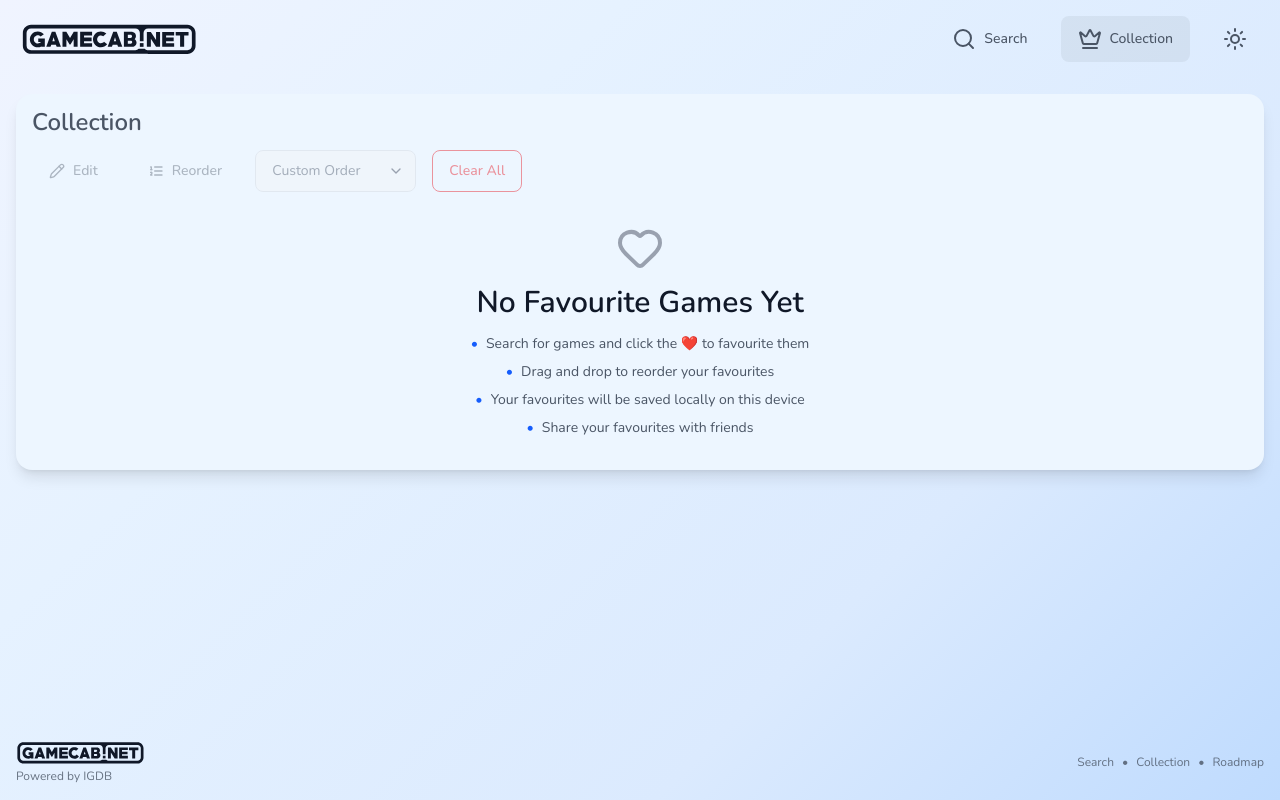
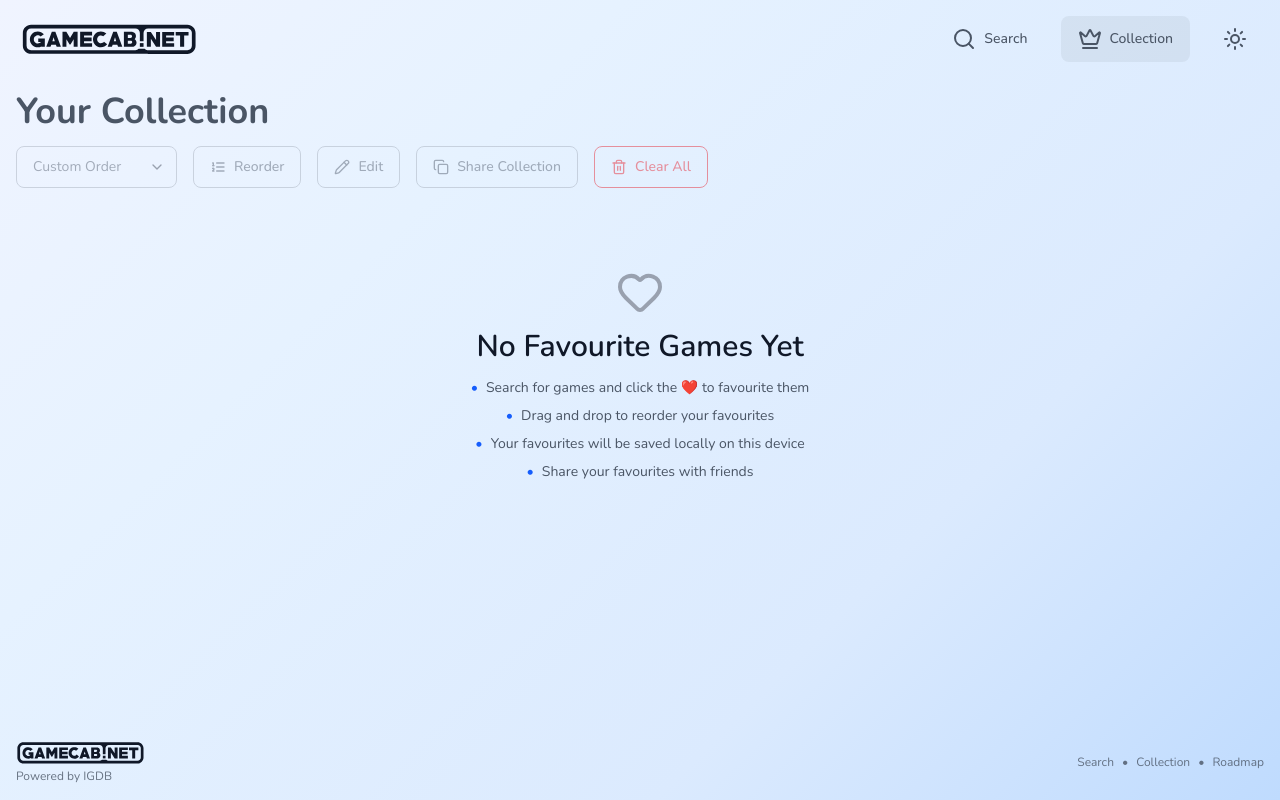
Before and after one commit to ZakMooney/GameCab, a React (Vite) app: page /collection in a window 1280 px wide. Built offline with nearby package versions, Linux system fonts and the light colour scheme.

Commit message:
feat: add toastify | style: buttons, search, rearrange collection layout, remove cards

```diff
--- a/package.json
+++ b/package.json
@@ -16,6 +16,7 @@
     "react": "^19.1.0",
     "react-dom": "^19.1.0",
     "react-router-dom": "^7.6.3",
+    "react-toastify": "^11.0.5",
     "tailwindcss": "^4.1.11",
     "zustand": "^5.0.6"
   },
--- a/src/components/Collection/DraggableGameCard.jsx
+++ b/src/components/Collection/DraggableGameCard.jsx
@@ -118,14 +118,14 @@ const DraggableGameCard = ({
       onDragLeave={handleDragLeave}
       onDrop={handleDrop}
       className={`
-        aspect-3/4 group rounded-r-md rounded-l-md bg-neutral-300 shadow-sm
+        aspect-3/4 group rounded-r-md rounded-l-md bg-neutral-300 shadow-lg
         transition-all duration-200 relative overflow-hidden
         ${isDragMode ? (
           isDragging ? ('cursor-grabbing') : ('cursor-grab')
         ) : ('cursor-default')}
-        ${isDragging ? 'opacity-50 scale-105 shadow-lg transform rotate-2' : ''}
+        ${isDragging ? 'opacity-50 scale-105 shadow-2xl transform rotate-2' : ''}
         ${isDragOver ? 'ring-2 ring-blue-500 ring-opacity-50 transform scale-105' : ''}
-        ${!isDragging && !isDragOver ? 'hover:shadow-md hover:-translate-y-1' : ''}
+        ${!isDragging && !isDragOver ? 'hover:shadow-xl hover:-translate-y-1' : ''}
       `}
     >
       {isDragMode ? (
--- a/src/components/Collection/FavouritesDisplay.jsx
+++ b/src/components/Collection/FavouritesDisplay.jsx
@@ -1,5 +1,15 @@
-import React, { Fragment, useState } from 'react';
-import { Pencil, ListOrdered, Heart, CircleCheckBig, TriangleAlert } from 'lucide-react';
+import React, { Fragment, useState, useEffect } from 'react';
+import { toast } from 'react-toastify';
+
+import {
+  Pencil,
+  ListOrdered,
+  Heart,
+  CircleCheckBig,
+  TriangleAlert,
+  Copy,
+  Trash2,
+} from 'lucide-react';
 
 import { useFavourites } from '../../stores/FavouritesStore';
 
@@ -7,7 +17,6 @@ import Typography from '../ui/Typography';
 import Button from '../ui/Button';
 import Card from '../ui/Card';
 import Select from '../ui/Select';
-import Switch from '../ui/Switch';
 
 import DraggableGameCard from './DraggableGameCard';
 
@@ -18,15 +27,27 @@ const FavouritesDisplay = () => {
     clearFavourites,
     getFavouritesSorted,
     reorderFavourites,
-    moveToPosition,
+    exportFavourites
   } = useFavourites();
 
   const [showClearConfirm, setShowClearConfirm] = useState(false);
   const [sortBy, setSortBy] = useState('custom');
-  const [viewMode, setViewMode] = useState('grid');
   const [isEditMode, setIsEditMode] = useState(false);
   const [isDragMode, setIsDragMode] = useState(false);
   const [draggedIndex, setDraggedIndex] = useState(null);
+  const [shareCode, setShareCode] = useState('');
+  const [shareCodeLoading, setShareCodeLoading] = useState(true);
+
+  useEffect(() => {
+    setShareCodeLoading(true);
+    const result = exportFavourites();
+    if (result.success) {
+      setShareCode(result.data);
+    } else {
+      console.error('export failed:', result.error);
+    }
+    setShareCodeLoading(false);
+  }, [favourites]);
 
   const getSortedFavourites = () => {
     return getFavouritesSorted(sortBy);
@@ -57,12 +78,13 @@ const FavouritesDisplay = () => {
     reorderFavourites(dragIndex, hoverIndex);
   };
 
-  const handleMoveToTop = (gameId) => {
-    moveToPosition(gameId, 0);
-  };
-
-  const handleMoveToBottom = (gameId) => {
-    moveToPosition(gameId, favouritesCount - 1);
+  const handleCopyShare = async () => {
+    try {
+      await navigator.clipboard.writeText(`https://gamecab.net/collection?share=${shareCode}`);
+      toast.success('📋 Copied Link');
+    } catch (err) {
+      console.error('Failed to copy:', err);
+    }
   };
 
   const noFavourites = !favouritesCount > 0;
@@ -70,43 +92,8 @@ const FavouritesDisplay = () => {
   return (
     <div className="w-full mx-auto">
       <div className="">
-        <div className="flex flex-col lg:flex-row lg:items-center lg:justify-between mb-4 md:mb-8">
+        <div className="flex flex-col lg:flex-row lg:items-center lg:justify-between mb-4">
           <div className="flex flex-wrap gap-4">
-            <Button
-              variant={
-                isEditMode ? 'primary' : 'ghost'
-              }
-              icon={<Pencil className="w-4 h-4" />}
-              onClick={() => setIsEditMode(!isEditMode)}
-              disabled={(isDragMode && (sortBy === 'custom')) || noFavourites}
-            >
-              {isEditMode ? 'Done' : 'Edit'}
-            </Button>
-
-            {sortBy === 'custom' && (
-              <Button
-                variant={
-                  isDragMode ? 'primary' : 'ghost'
-                }
-                icon={<ListOrdered className="w-4 h-4" />}
-                onClick={() => setIsDragMode(!isDragMode)}
-                disabled={isEditMode || noFavourites}
-              >
-                {isDragMode ? 'Done' : 'Reorder'}
-              </Button>
-            )}
-
-            {/* View Mode Toggle */}
-            {/* <Switch
-              options={[
-                {value: 'grid', label: 'Grid'},
-                {value: 'list', label: 'List'},
-              ]}
-              value={viewMode}
-              onChange={setViewMode}
-              disabled={isDragMode || noFavourites}
-            /> */}
-
             <Select
               options={[
                 { value: 'custom', label: 'Custom Order' },
@@ -120,8 +107,43 @@ const FavouritesDisplay = () => {
               disabled={isDragMode || noFavourites}
             />
 
+            {sortBy === 'custom' && (
+              <Button
+                variant={
+                  isDragMode ? 'primary' : 'outline'
+                }
+                icon={<ListOrdered className="w-4 h-4" />}
+                onClick={() => setIsDragMode(!isDragMode)}
+                disabled={isEditMode || noFavourites}
+              >
+                {isDragMode ? 'Done' : 'Reorder'}
+              </Button>
+            )}
+
+            <Button
+              variant={
+                isEditMode ? 'primary' : 'outline'
+              }
+              icon={<Pencil className="w-4 h-4" />}
+              onClick={() => setIsEditMode(!isEditMode)}
+              disabled={(isDragMode && (sortBy === 'custom')) || noFavourites}
+            >
+              {isEditMode ? 'Done' : 'Edit'}
+            </Button>
+
+            <Button
+              variant="outline"
+              icon={<Copy className="w-4 h-4" />}
+              onClick={() => handleCopyShare()}
+              loading={shareCodeLoading}
+              disabled={noFavourites}
+            >
+              Share Collection
+            </Button>
+
             <Button
               variant="outlineDanger"
+              icon={<Trash2 className="w-4 h-4" />}
               onClick={() => setShowClearConfirm(true)}
               disabled={isDragMode || noFavourites}
             >
@@ -131,19 +153,19 @@ const FavouritesDisplay = () => {
         </div>
 
         {isEditMode && (
-          <div className="bg-info/10 dark:bg-danger-dark/10 border border-danger dark:border-danger-dark rounded-lg p-4 mb-6">
+          <div className="bg-info/10 dark:bg-info-dark/10 border border-info dark:border-info-dark rounded-lg p-4 mb-4">
             <div className="flex items-start">
-              <CircleCheckBig className="w-5 h-5 text-danger dark:text-danger-dark mr-3 mt-0.5 flex-shrink-0" />
+              <CircleCheckBig className="w-5 h-5 text-info dark:text-info-dark mr-3 mt-0.5 flex-shrink-0" />
               <div>
                 <Typography
                   variant="body"
-                  className="text-danger dark:text-danger-dark mb-1"
+                  className="text-info dark:text-info-dark mb-1"
                 >
                   Editing
                 </Typography>
                 <Typography
                   variant="body"
-                  className="text-sm text-danger dark:text-danger-dark"
+                  className="text-sm text-info dark:text-info-dark"
                 >
                   Click the favourite button on any game below to remove it from your collection. Your list will be saved automatically.
                 </Typography>
@@ -153,7 +175,7 @@ const FavouritesDisplay = () => {
         )}
 
         {isDragMode && (
-          <div className="bg-info/10 dark:bg-info-dark/10 border border-info dark:border-info-dark rounded-lg p-4 mb-6">
+          <div className="bg-info/10 dark:bg-info-dark/10 border border-info dark:border-info-dark rounded-lg p-4 mb-4">
             <div className="flex items-start">
               <CircleCheckBig className="w-5 h-5 text-info dark:text-info-dark mr-3 mt-0.5 flex-shrink-0" />
               <div>
@@ -177,7 +199,7 @@ const FavouritesDisplay = () => {
       </div>
 
       {favouritesCount > 0 ? (
-        <div className={`flex flex-wrap gap-4 xl:gap-8 justify-center max-w-[1240px] m-auto ${
+        <div className={`flex flex-wrap gap-4 xl:gap-8 justify-start max-w-[1240px] m-auto md:mt-8 ${
           isDragMode ? 'select-none' : ''
         }`}>
           {getSortedFavourites().map((game, index) => (
@@ -196,7 +218,7 @@ const FavouritesDisplay = () => {
           ))}
         </div>
       ) : (
-        <div className="w-full mx-auto p-4 pt-0">
+        <div className="w-full mx-auto mt-8 md:mt-20 p-4 pt-0">
           <div className="text-center">
             <Heart className="w-12 h-12 mb-4 text-gray-400 mx-auto" />
             <Typography
--- a/src/components/Collection/FavouritesShared.jsx
+++ b/src/components/Collection/FavouritesShared.jsx
@@ -90,7 +90,7 @@ const FavouritesShared = ({
       ) : (
         <>
           {sharedGames && sharedGames.length > 0 ? (
-            <div className={`flex flex-wrap gap-4 xl:gap-8 justify-center max-w-[800px] xl:max-w-[1240px] m-auto`}>
+            <div className={`flex flex-wrap gap-4 xl:gap-8 justify-start m-auto`}>
               {sharedGames.map((game, index) => (
                 <div key={game.id} className={`max-w-40 xl:max-w-[260px] w-full aspect-[3/4] flex items-center justify-center`}>
                   <DraggableGameCard
--- a/src/components/Home/GameSearch.jsx
+++ b/src/components/Home/GameSearch.jsx
@@ -151,7 +151,7 @@ const GameSearch = () => {
             <div>
               <Button
                 onClick={() => navigate('/collection')}
-                variant={favouritesCount > 0 ? 'primary' : 'ghost'}
+                variant={favouritesCount > 0 ? 'primary' : 'outline'}
                 size="lg"
                 className="relative w-full"
               >
--- a/src/components/ui/Button.jsx
+++ b/src/components/ui/Button.jsx
@@ -74,6 +74,13 @@ const Button = ({
       hover:brightness-[110%]
     `,
     outline: `
+      bg-transparent hover:bg-gray-500/10 dark:hover:bg-gray-200/10
+      text-gray-700 dark:text-gray-200
+      border border-gray-400 dark:border-gray-500
+      focus:ring-gray-400 dark:focus:ring-gray-300
+      hover:brightness-[110%]
+    `,
+    outlinePrimary: `
       bg-transparent hover:bg-primary/10 dark:hover:bg-primary-dark/10
       text-primary dark:text-primary-dark
       border border-primary dark:border-primary-dark
--- a/src/components/ui/Footer.jsx
+++ b/src/components/ui/Footer.jsx
@@ -18,8 +18,7 @@ const Footer = ({links}) => {
 
   return (
     <>
-      <footer className="flex justify-center transition-all duration-200 py-2 md:py-4 z-50 relative">
-        <div className="flex items-center justify-between w-full max-w-[96rem] px-4">
+      <footer className="flex items-center justify-between w-full gc-container">
         <div className="flex justify-between items-center w-full md:w-auto">
           <div className="flex flex-col">
             <GameCabnetLogo className="transition-all duration-200 text-gray-900 dark:text-white max-h-[24px]"/>
@@ -61,7 +60,6 @@ const Footer = ({links}) => {
             );
           })}
         </div>
-        </div>
       </footer>
     </>
   );
--- a/src/screens/Collection.jsx
+++ b/src/screens/Collection.jsx
@@ -44,55 +44,26 @@ const Collection = () => {
   if (hasShare) {
     return (
       <section className="gc-container">
-        <Card className="">
         <Typography
-            variant='h3'
+          variant="h1"
           className="mb-4"
         >
           Shared Collection
         </Typography>
         <FavouritesShared decoded={decoded} decodedLoading={decodedLoading} />
-        </Card>
       </section>
     )
   }
 
   return (
     <section className="gc-container">
-      {/* <div className="grid grid-cols-1 md:grid-cols-[250px_1fr] lg:grid-cols-[400px_1fr] gap-4"> */}
-      <div className="grid grid-cols-1 gap-4">
-        {/* <div className="flex flex-col gap-4">
-          <Card className="">
       <Typography
-              variant='h3'
+        variant="h1"
         className="mb-4"
       >
-              Stats
-            </Typography>
-            <FavouritesStats />
-          </Card>
-
-          <Card className="">
-            <Typography
-              variant='h3'
-              className="mb-4"
-            >
-              Actions
-            </Typography>
-            <FavouritesActions />
-          </Card>
-        </div> */}
-
-        <Card className="">
-          <Typography
-            variant='h3'
-            className="mb-4"
-          >
-            Collection
+        Your Collection
       </Typography>
       <FavouritesDisplay />
-        </Card>
-      </div>
     </section>
   );
 };
```
Also changed, not shown: src/components/ui/Layout.jsx (+14 -0 lines), src/components/ui/Select.jsx (+5 -8 lines), 1 other file (tests, documents, lock files or other folders). Lines whose indentation alone changed are shown as unchanged.
